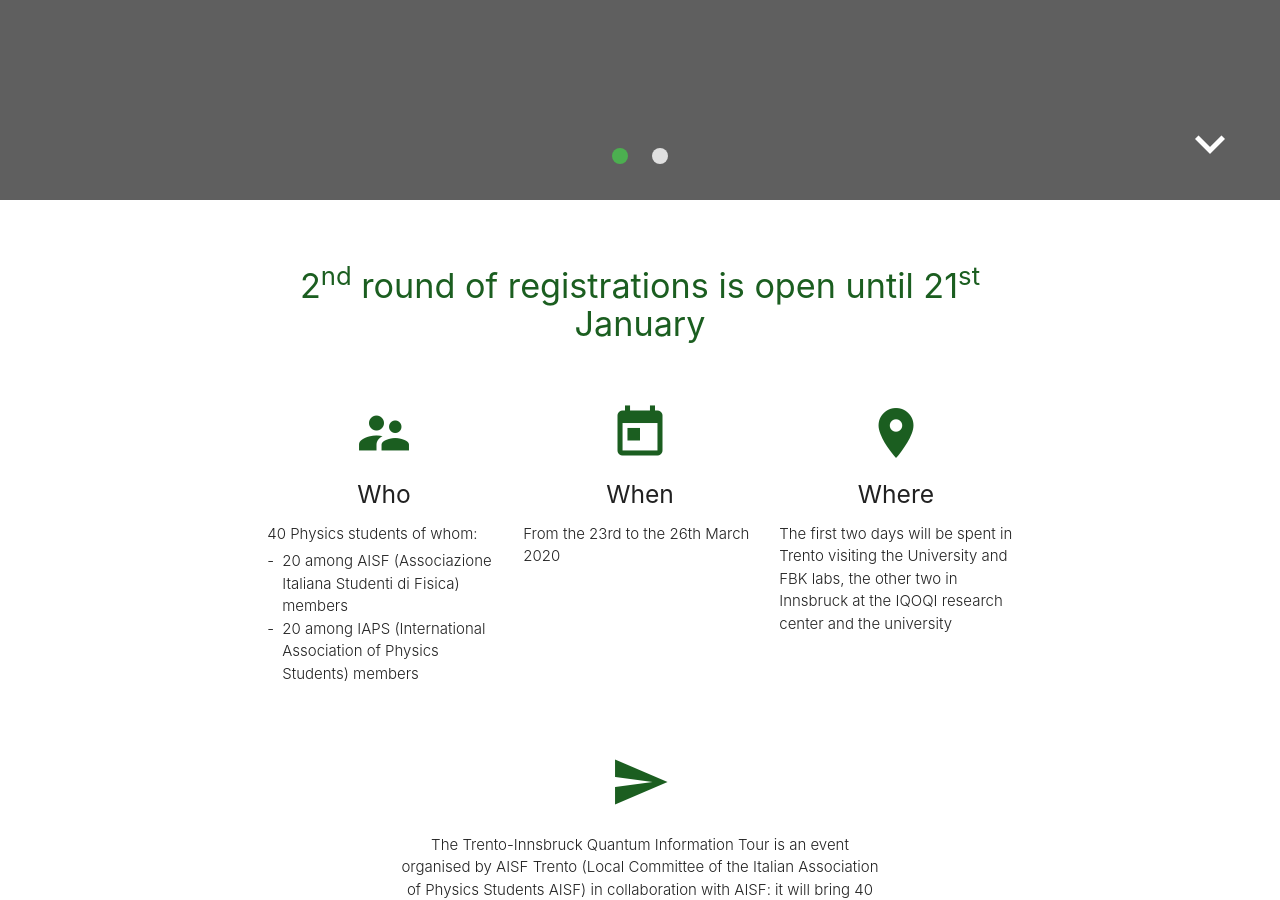
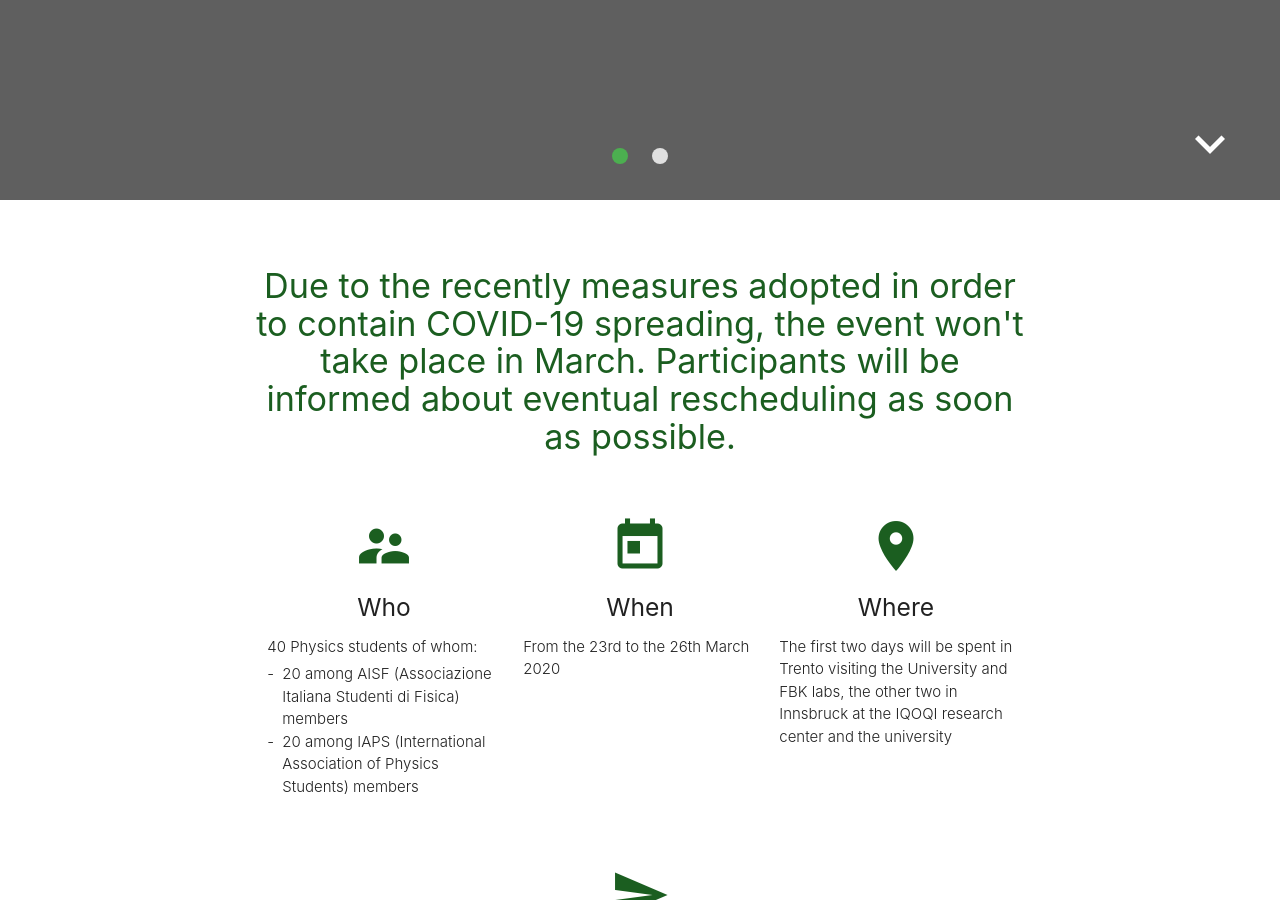
Before and after one commit to ai-sf/tiqit20, a Jekyll site: the page built from index.html, in a window 1280 px wide and 900 px high, scrolled down 700 px. Built offline with Jekyll 4.4.1, drawn with Linux system fonts in a browser that asks for light colours; nearby versions of some CDN libraries.

Commit message:
Update index.html

```diff
--- a/index.html
+++ b/index.html
@@ -22,7 +22,7 @@ script: home.js
 <div class="no-pad-top" id="index-page">
   <div class="container">
 <div class="row">
-    <h3 id="regtext" class="center custom1-text">2<sup>nd</sup> round of registrations is open until 21<sup>st</sup> January</h3>
+    <h3 id="regtext" class="center custom1-text">Due to the recently measures adopted in order to contain COVID-19 spreading, the event won't take place in March. <b></b> Participants will be informed about eventual rescheduling as soon as possible.</h3>
 </div>
     <!--   Icon Section   -->
     <div class="section">
```
